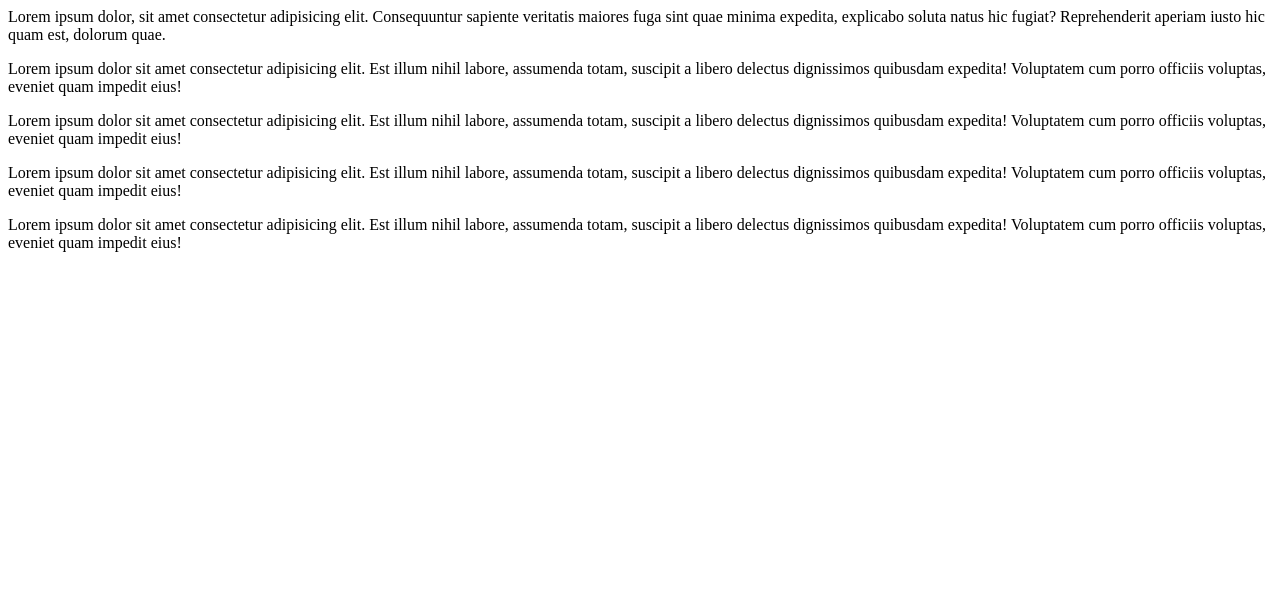
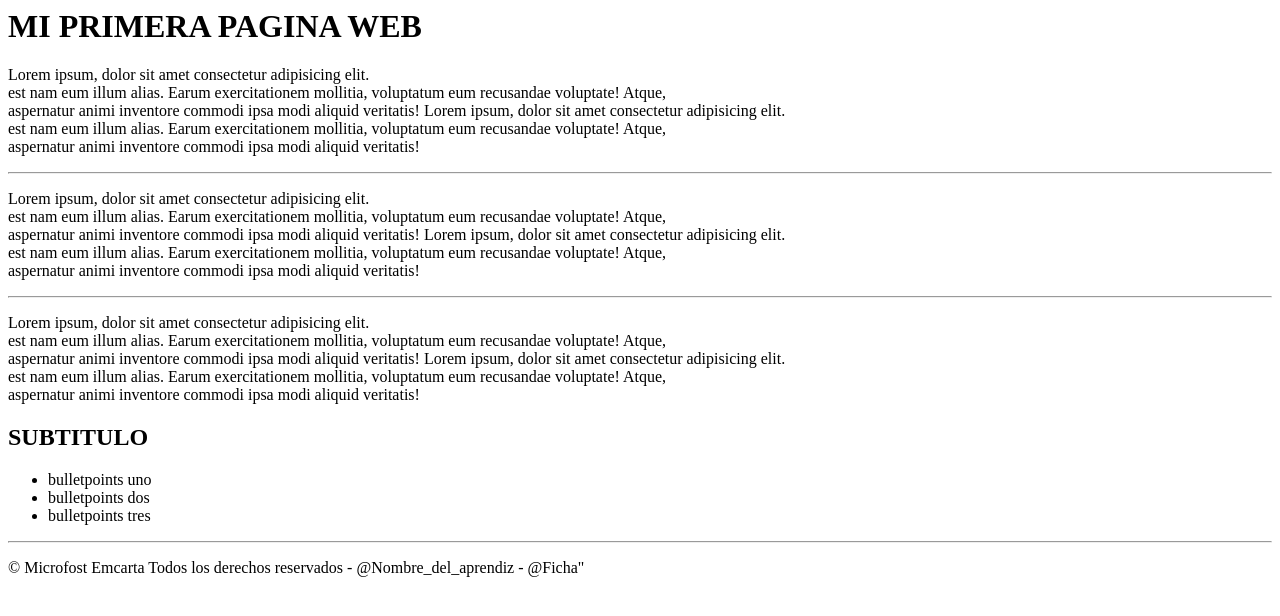
Before and after one commit to kevinchoo1175/Trabajos-pk, a plain HTML site: page index.html in a window 1280 px wide. Drawn offline with Linux system fonts and the light colour scheme.

Commit message:
MI PRIMERA PAGINA WEB
xdddd

```diff
--- a/index.html
+++ b/index.html
@@ -3,23 +3,33 @@
     <title>MI PRIMERA PAGINA WEB</title>
  </head>
  <header>
-     <p>Lorem ipsum dolor, sit amet consectetur adipisicing elit.
-         Consequuntur sapiente veritatis maiores fuga sint quae minima expedita, explicabo soluta natus hic fugiat?
-          Reprehenderit aperiam iusto hic quam est, dolorum quae.</p>
-          <p>Lorem ipsum dolor sit amet consectetur adipisicing elit.
-             Est illum nihil labore, assumenda totam, suscipit a libero delectus dignissimos quibusdam expedita!
-             Voluptatem cum porro officiis voluptas, eveniet quam impedit eius!</p>
-             <p>Lorem ipsum dolor sit amet consectetur adipisicing elit.
-             Est illum nihil labore, assumenda totam, suscipit a libero delectus dignissimos quibusdam expedita!
-             Voluptatem cum porro officiis voluptas, eveniet quam impedit eius!</p>
-             <p>Lorem ipsum dolor sit amet consectetur adipisicing elit.
-             Est illum nihil labore, assumenda totam, suscipit a libero delectus dignissimos quibusdam expedita!
-             Voluptatem cum porro officiis voluptas, eveniet quam impedit eius!</p>
-             <p>Lorem ipsum dolor sit amet consectetur adipisicing elit.
-             Est illum nihil labore, assumenda totam, suscipit a libero delectus dignissimos quibusdam expedita!
-             Voluptatem cum porro officiis voluptas, eveniet quam impedit eius!</p>
+    <h1>MI PRIMERA PAGINA WEB</h1>
+    <p>Lorem ipsum, dolor sit amet consectetur adipisicing elit. <br> est nam eum illum alias. Earum exercitationem mollitia, voluptatum eum recusandae voluptate! Atque,<br>  aspernatur animi inventore commodi ipsa modi aliquid veritatis!
+    Lorem ipsum, dolor sit amet consectetur adipisicing elit. <br> est nam eum illum alias. Earum exercitationem mollitia, voluptatum eum recusandae voluptate! Atque,<br>  aspernatur animi inventore commodi ipsa modi aliquid veritatis!</p>
+   </p>
 
+    <hr>
+    <p>Lorem ipsum, dolor sit amet consectetur adipisicing elit. <br> est nam eum illum alias. Earum exercitationem mollitia, voluptatum eum recusandae voluptate! Atque,<br>  aspernatur animi inventore commodi ipsa modi aliquid veritatis!
+    Lorem ipsum, dolor sit amet consectetur adipisicing elit. <br> est nam eum illum alias. Earum exercitationem mollitia, voluptatum eum recusandae voluptate! Atque,<br>  aspernatur animi inventore commodi ipsa modi aliquid veritatis!</p>
+    </p>
+
+    <hr>
+    <p>Lorem ipsum, dolor sit amet consectetur adipisicing elit. <br> est nam eum illum alias. Earum exercitationem mollitia, voluptatum eum recusandae voluptate! Atque,<br>  aspernatur animi inventore commodi ipsa modi aliquid veritatis!
+    Lorem ipsum, dolor sit amet consectetur adipisicing elit. <br> est nam eum illum alias. Earum exercitationem mollitia, voluptatum eum recusandae voluptate! Atque,<br>  aspernatur animi inventore commodi ipsa modi aliquid veritatis!</p>
+    </p>
+
+    <h2>SUBTITULO</h2>
+
+    <ul>
+        <li>bulletpoints uno</li>
+        <li>bulletpoints dos</li>
+        <li>bulletpoints tres</li>
+    </ul>
+    <hr>
  </header>
+ <footer>
+    <p>&copy;  Microfost Emcarta Todos los derechos reservados - @Nombre_del_aprendiz - @Ficha"</p>
+ </footer>
 
 
 <html>
```
